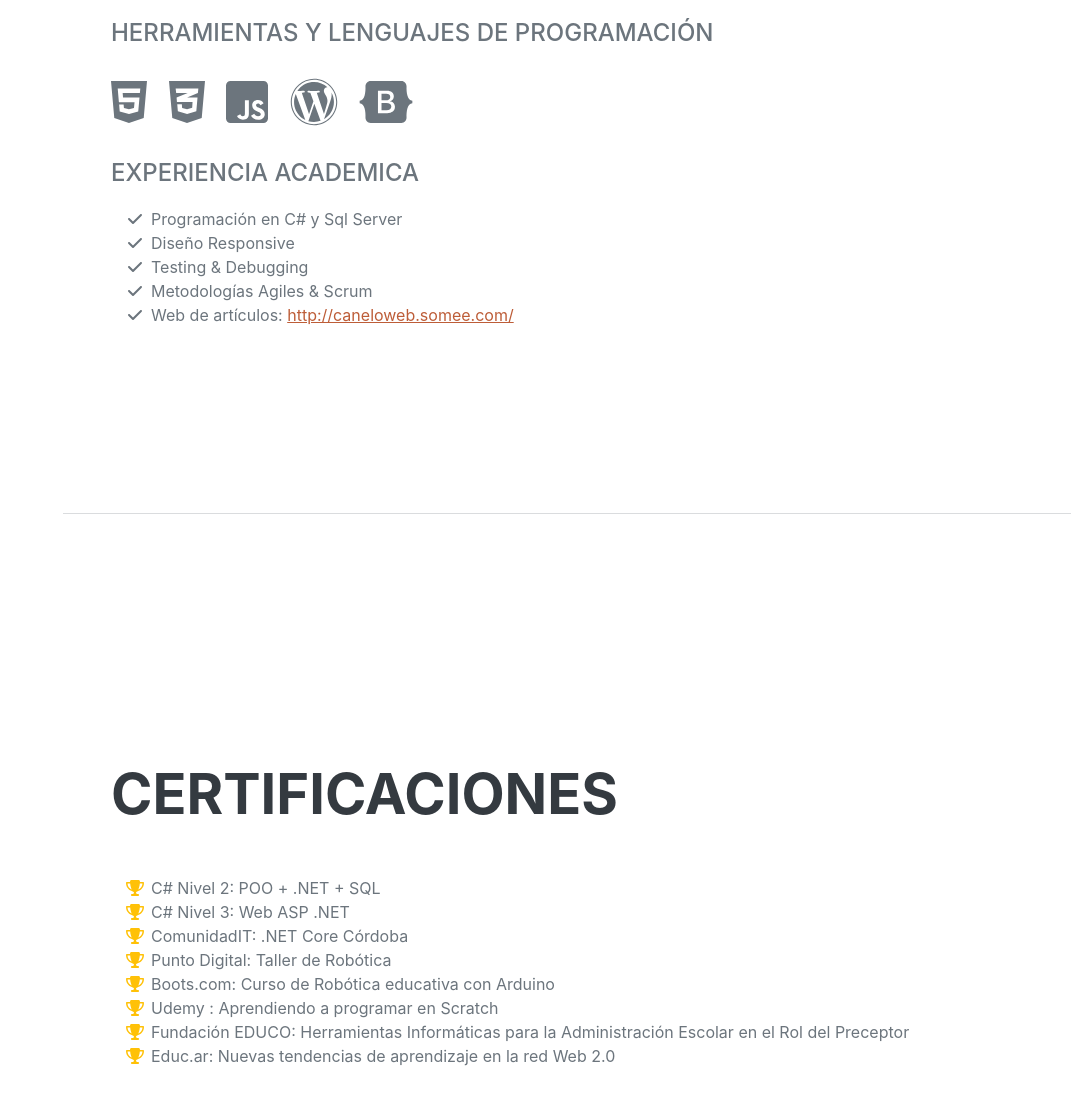
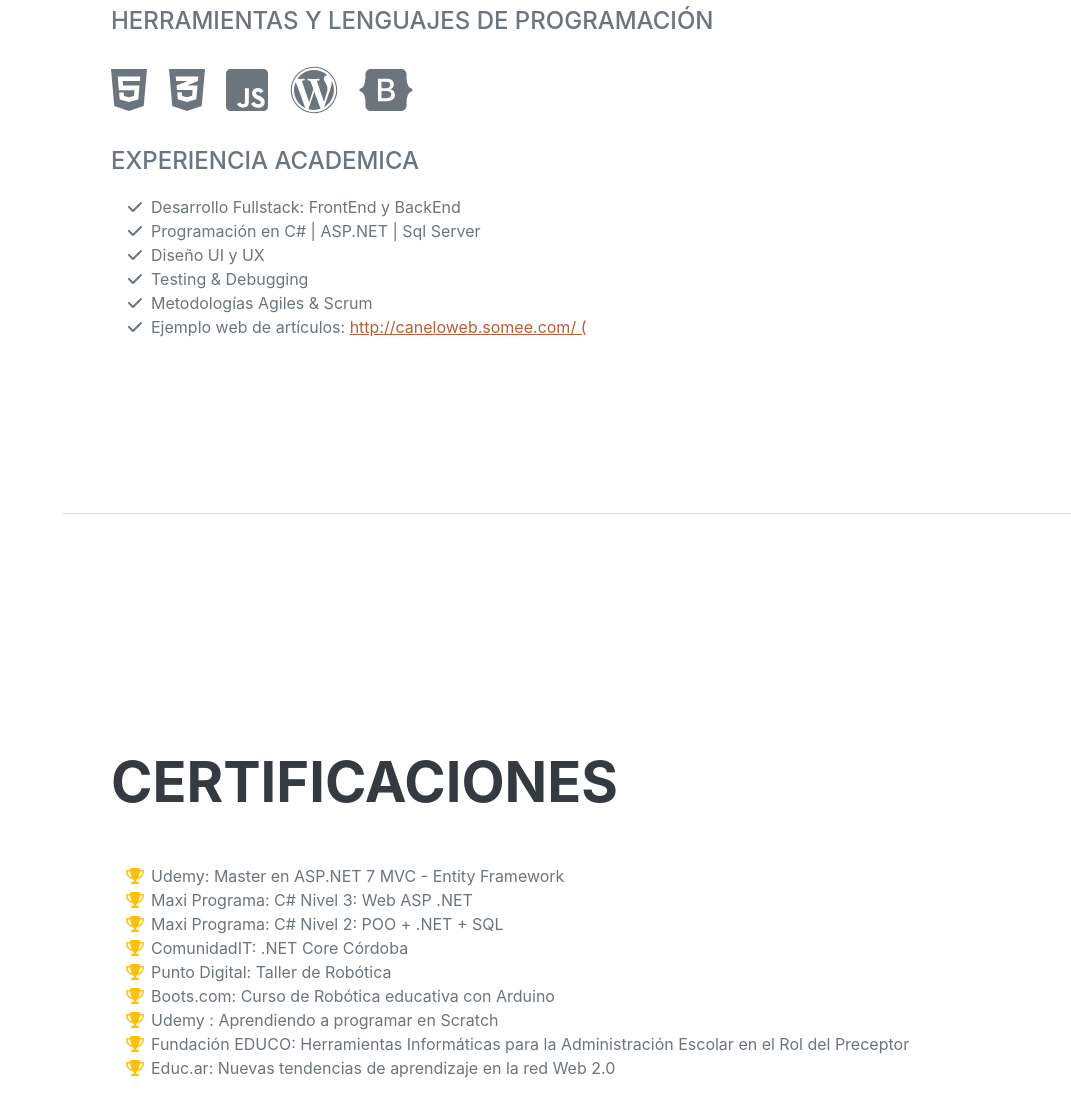
Before and after one commit to patriciacanelo/portfolio, a plain HTML site: page index.html in a window 1280 px wide. Shown: the part 3073-4188 px from the top of the page, without its empty margins (209-1280 px from the left). Drawn offline with nearby package versions, Linux system fonts and the light colour scheme; a web font is replaced by a local one.

Commit message:
Tercera subida

```diff
--- a/index.html
+++ b/index.html
@@ -135,11 +135,15 @@
                     <ul class="fa-ul mb-0">
                         <li>
                             <span class="fa-li"><i class="fas fa-check"></i></span>
-                            Programación en C# y Sql Server
+                            Desarrollo Fullstack: FrontEnd y BackEnd
                         </li>
                         <li>
                             <span class="fa-li"><i class="fas fa-check"></i></span>
-                            Diseño Responsive
+                            Programación en C# | ASP.NET | Sql Server
+                        </li>
+                        <li>
+                            <span class="fa-li"><i class="fas fa-check"></i></span>
+                            Diseño UI y UX
                         </li>
                         <li>
                             <span class="fa-li"><i class="fas fa-check"></i></span>
@@ -151,7 +155,7 @@
                         </li>
                         <li>
                             <span class="fa-li"><i class="fas fa-check"></i></span>
-                            Web de artículos: <a href="http://caneloweb.somee.com/">http://caneloweb.somee.com/</a>
+                            Ejemplo web de artículos: <a href="http://caneloweb.somee.com/">http://caneloweb.somee.com/ (</a>
                         </li>
                     </ul>
                 </div>
@@ -165,11 +169,15 @@
                     <ul class="fa-ul mb-0">
                         <li>
                             <span class="fa-li"><i class="fas fa-trophy text-warning"></i></span>
-                            C# Nivel 2: POO + .NET + SQL
+                             Udemy: Master en ASP.NET 7 MVC - Entity Framework
                         </li>
                         <li>
                             <span class="fa-li"><i class="fas fa-trophy text-warning"></i></span>
-                            C# Nivel 3: Web ASP .NET
+                             Maxi Programa: C# Nivel 3: Web ASP .NET
+                        </li>
+                        <li>
+                            <span class="fa-li"><i class="fas fa-trophy text-warning"></i></span>
+                            Maxi Programa: C# Nivel 2: POO + .NET + SQL
                         </li>
                         <li>
                             <span class="fa-li"><i class="fas fa-trophy text-warning"></i></span>
```
